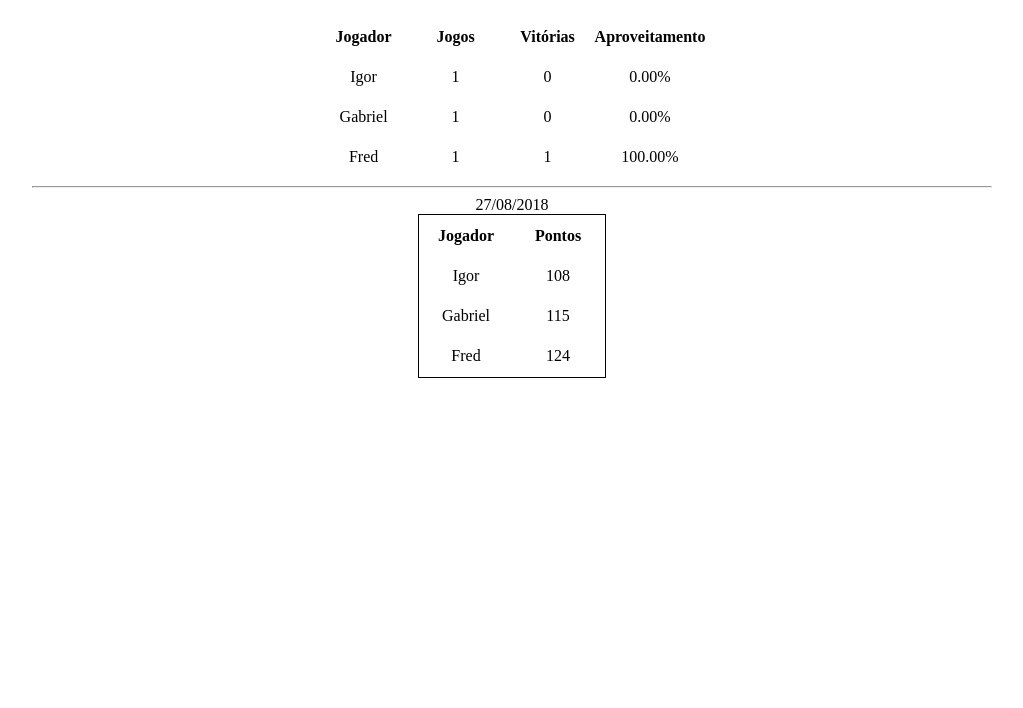
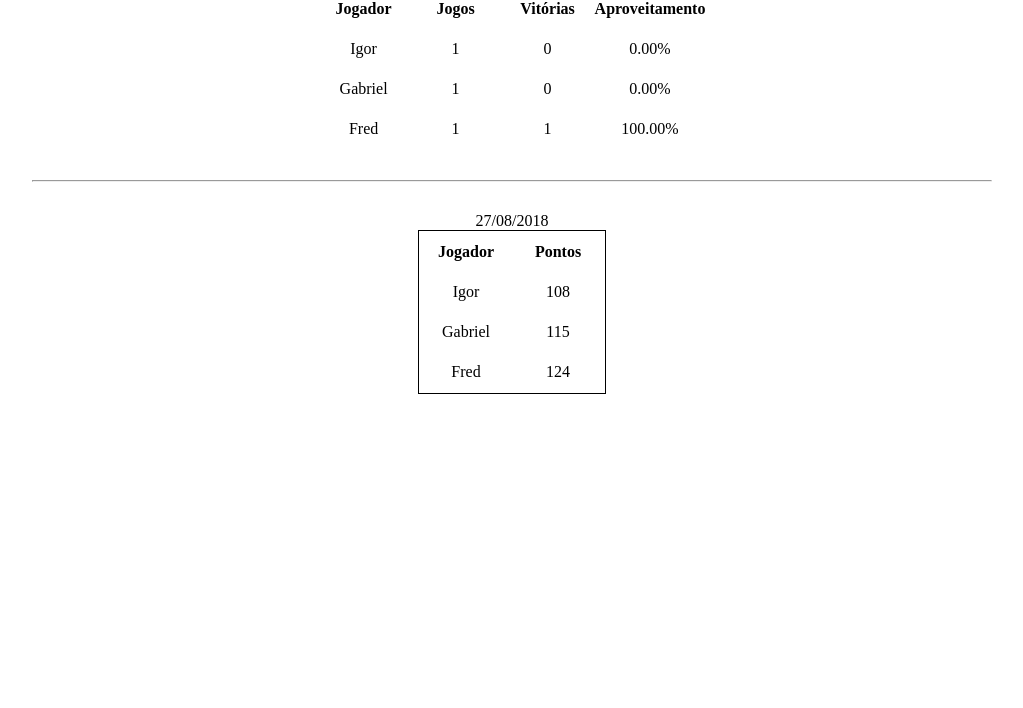
Before and after one commit to ihavenonickname/tabletop-rank, a plain HTML site: page index.html in a window 1280 px wide. Shown: the part 92-800 px from the top of the page, without its empty margins (128-1151 px from the left). Drawn offline with Linux system fonts and the light colour scheme.

Commit message:
mais espaco

```diff
--- a/index.html
+++ b/index.html
@@ -5,9 +5,13 @@
 
 <style>
 #conteudo {
-    margin: 50px auto;
+    margin: 10px auto;
     width: 960px;
     text-align: center;
+}
+
+#separador {
+    margin: 30px 0;
 }
 
 .centralizar {
@@ -55,7 +59,7 @@ thead td {
         </tbody>
     </table>
 
-    <hr>
+    <hr id="separador">
 
     <section id="historico">
         <table class="centralizar jogo">
```
